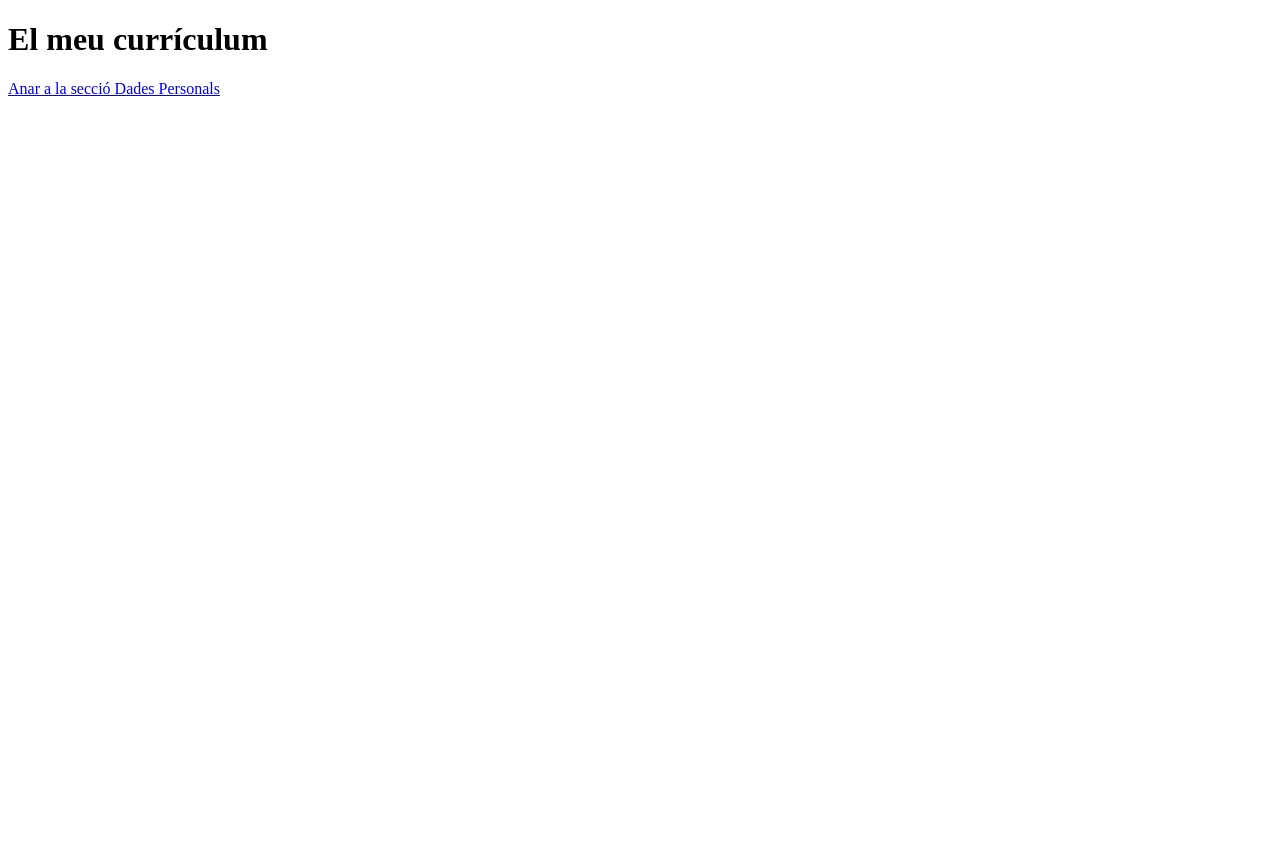
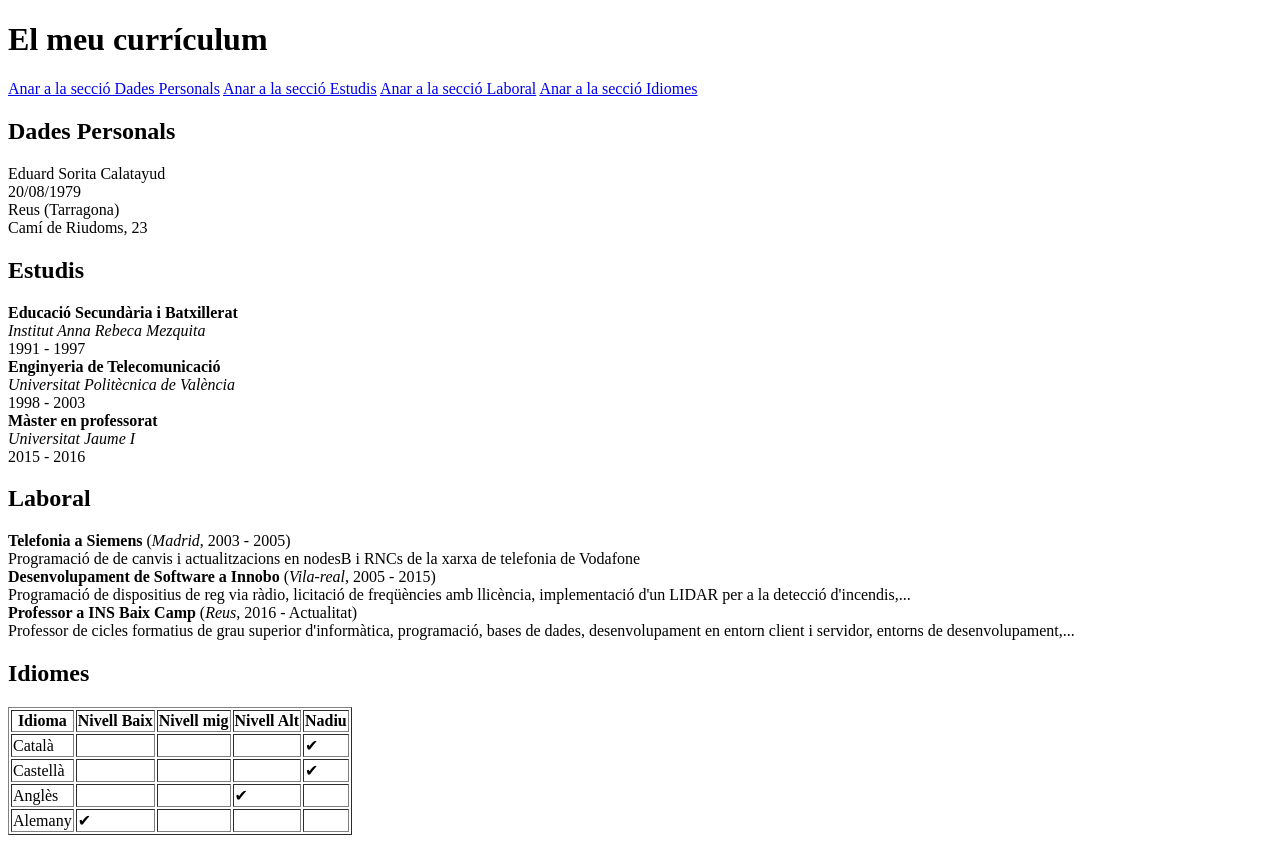
Before and after one commit to edsoca/curs-frontend, a plain HTML site: page cv.html in a window 1280 px wide. Before the commit the page ends 800 px from the top, so only its background shows below. Drawn offline with Linux system fonts and the light colour scheme.

Commit message:
tercer canvi

```diff
--- a/cv.html
+++ b/cv.html
@@ -11,6 +11,106 @@
         <h1 id="titol">El meu currículum</h1>
         <div id="index">
             <a href="#dadesPersonals">Anar a la secció Dades Personals</a>
+            <a href="#estudis">Anar a la secció Estudis</a>
+            <a href="#laboral">Anar a la secció Laboral</a>
+            <a href="#idiomes">Anar a la secció Idiomes</a>
+        </div>
+
+        <div id="dadesPersonals">
+            <h2>Dades Personals</h2>
+            <div id="nom">Eduard Sorita Calatayud</div>
+            <div id="data">20/08/1979</div>
+            <div id="lloc">Reus (Tarragona)</div>
+            <div id="adresa">Camí de Riudoms, 23</div>
+        </div>
+
+        <div id="estudis">
+            <h2>Estudis</h2>
+            <div class="estudi">
+                <div class="nom"><strong>Educació Secundària i Batxillerat</strong></div>
+                <div class="lloc"><i>Institut Anna Rebeca Mezquita</i></div>
+                <div class="periode">1991 - 1997</div>
+            </div>
+            <div class="estudi">
+                <div class="nom"><strong>Enginyeria de Telecomunicació</strong></div>
+                <div class="lloc"><i>Universitat Politècnica de València</i></div>
+                <div class="periode">1998 - 2003</div>
+            </div>
+            <div class="estudi">
+                <div class="nom"><strong>Màster en professorat</strong></div>
+                <div class="lloc"><i>Universitat Jaume I</i></div>
+                <div class="periode">2015 - 2016</div>
+            </div>
+        </div>
+
+        <div id="laboral">
+            <h2>Laboral</h2>
+            <div class="treball">
+                <span class="nom"><strong>Telefonia a Siemens</strong></span>
+                (<span class="lloc"><i>Madrid</i></span>,
+                <span class="periode">2003 - 2005</span>)
+
+                <div class="descripcio">Programació de de canvis i actualitzacions en nodesB i RNCs de la xarxa de telefonia de Vodafone</div>
+            </div>
+            <div class="treball">
+                <span class="nom"><strong>Desenvolupament de Software a Innobo</strong></span>
+                (<span class="lloc"><i>Vila-real</i></span>,
+                <span class="periode">2005 - 2015</span>)
+
+                <div class="descripcio">Programació de dispositius de reg via ràdio, licitació de freqüències amb llicència, implementació d'un LIDAR per a la detecció d'incendis,...</div>
+            </div>
+            <div class="treball">
+                <span class="nom"><strong>Professor a INS Baix Camp</strong></span>
+                (<span class="lloc"><i>Reus</i></span>,
+                <span class="periode">2016 - Actualitat</span>)
+
+                <div class="descripcio">Professor de cicles formatius de grau superior d'informàtica, programació, bases de dades, desenvolupament en entorn client i servidor, entorns de desenvolupament,...</div>
+            </div>
+        </div>
+
+        <div id="idiomes">
+            <h2>Idiomes</h2>
+            <table id="taula" border="1">
+                <thead>
+                    <tr>
+                        <th>Idioma</th>
+                        <th>Nivell Baix</th>
+                        <th>Nivell mig</th>
+                        <th>Nivell Alt</th>
+                        <th>Nadiu</th>
+                    </tr>
+                </thead>
+                <tbody>
+                    <tr>
+                        <td>Català</td>
+                        <td></td>
+                        <td></td>
+                        <td></td>
+                        <td>&#10004;</td>
+                    </tr>
+                    <tr>
+                        <td>Castellà</td>
+                        <td></td>
+                        <td></td>
+                        <td></td>
+                        <td>&#10004;</td>
+                    </tr>
+                    <tr>
+                        <td>Anglès</td>
+                        <td></td>
+                        <td></td>
+                        <td>&#10004;</td>
+                        <td></td>
+                    </tr>
+                    <tr>
+                        <td>Alemany</td>
+                        <td>&#10004;</td>
+                        <td></td>
+                        <td></td>
+                        <td></td>
+                    </tr>
+                </tbody>
+            </table>
         </div>
     </div>
 </body>
```
Also changed, not shown: index.html (added, +12 -0 lines).
